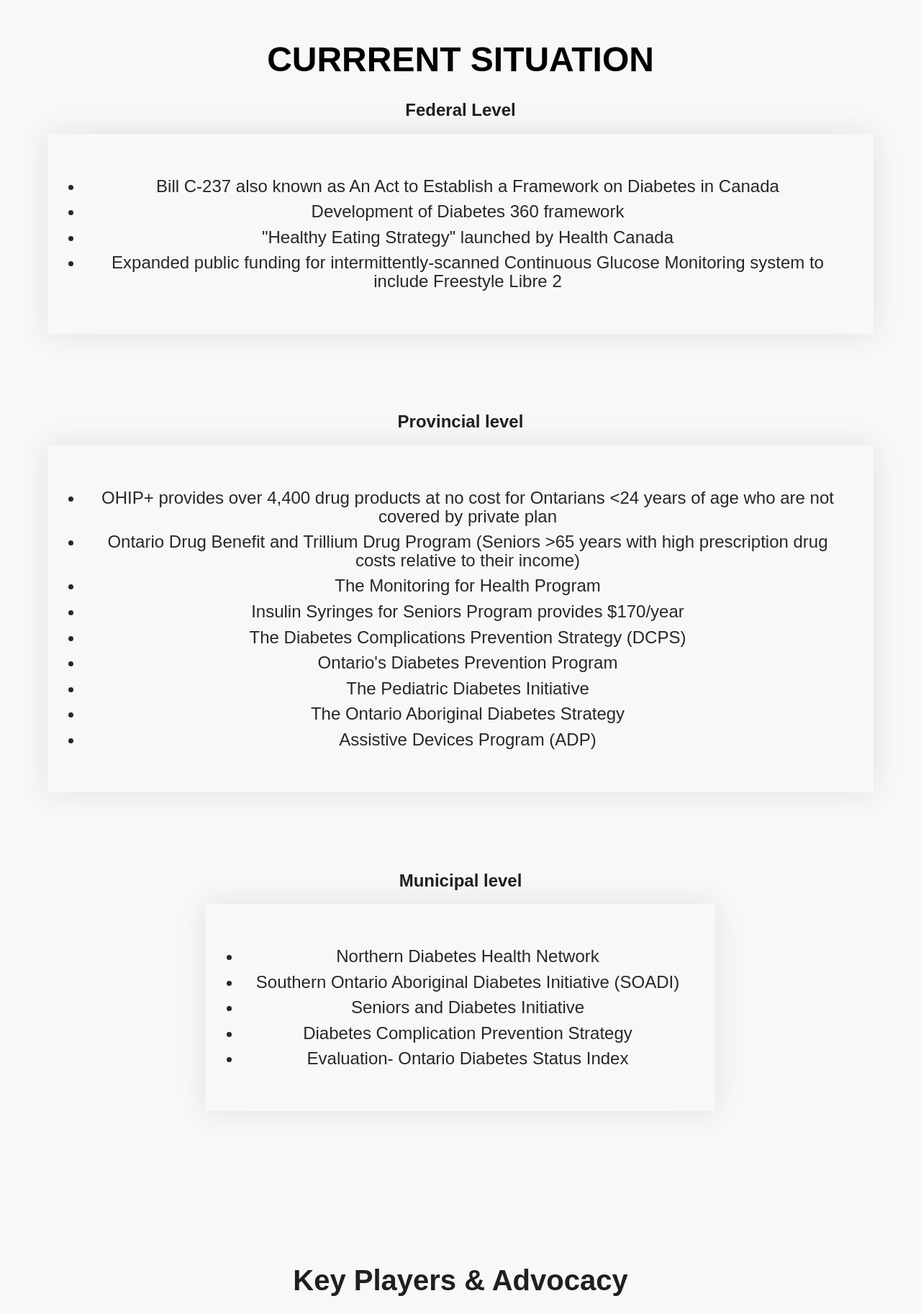
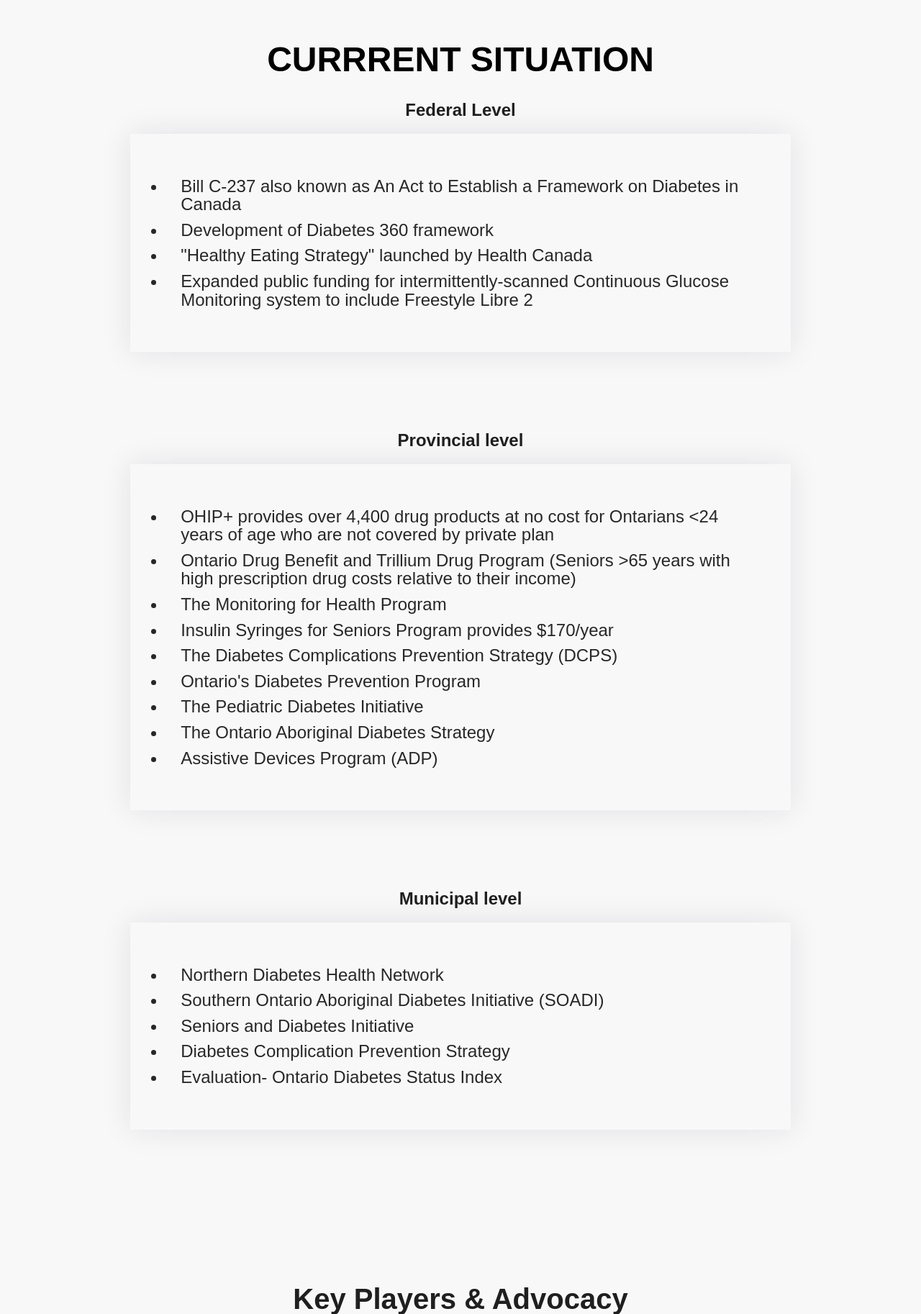
Before and after one commit to emmanuelofor/diabetes_prevention_canada, a Flask app: page / in a window 1280 px wide. Shown: the part 2991-4817 px from the top of the page at 72% size. Run offline with Flask 3, Linux system fonts and the light colour scheme.

Commit message:
aligbed current to the left

```diff
--- a/static/css/style.css
+++ b/static/css/style.css
@@ -193,6 +193,7 @@
 
   }
 
+
   .federal h2 {
     font-size: 24px;
     color: #201f1f;
@@ -203,9 +204,10 @@
     padding: 50px;
     margin: 10px;
     background: #f8f8f8;
-    text-align: left;
+    text-align: center;
     box-shadow: 0 0 2.4em rgba(25, 0, 58, 0.1);
     list-style-type: disc;
+    width: 70%;
 
 
 
@@ -218,7 +220,7 @@
     padding-left: 20px;
     margin: 10px 0;
     color: #282727;
-    text-align: center;
+    text-align: left;
 
 
   }
--- a/templates/index.html
+++ b/templates/index.html
@@ -90,6 +90,7 @@
             </div>
 
             <div class="Current" >
+              <div class="center">
                       <div class="federal">
                         <h2>Federal Level</h2>
                         <ul>
@@ -124,7 +125,7 @@
                         </ul>
                       </div>
                     </div>
-
+            </div>
       </div>
 </section>
 <section id="key-players">
```
Lines whose indentation alone changed are shown as unchanged.
